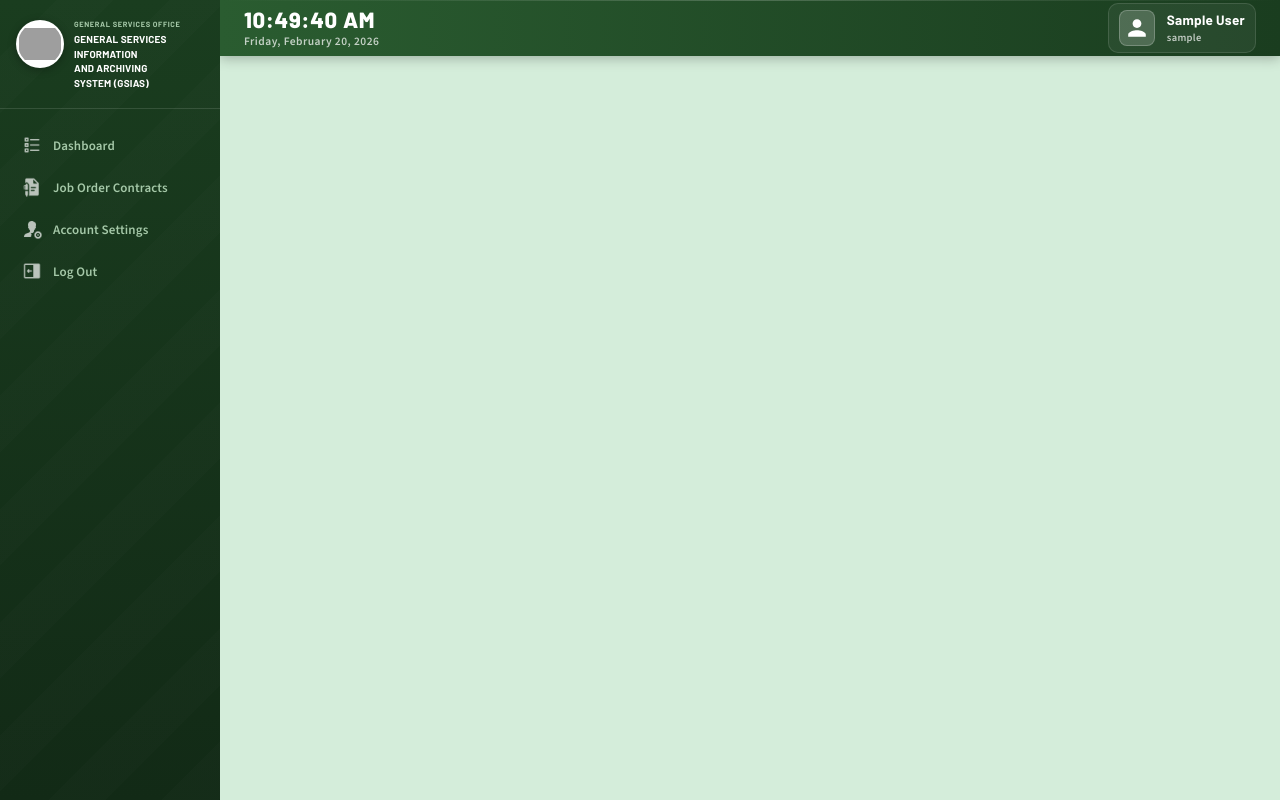
After one commit to PaulineKate/gsias, a PHP site: page /sampledesign.php in a window 1280 px wide. The commit adds this page. Run offline with PHP 8.4, Linux system fonts and the light colour scheme; the visitor is signed in with stand-in values (Sample User, id 1); grey boxes are pictures that could not be loaded.

Commit message:
second commit

```diff
--- a/css_files/jo_contracts.css
+++ b/css_files/jo_contracts.css
@@ -113,7 +113,7 @@
 
 /* Header Row */
 .jo-table thead tr {
-    background: transparent;
+    background: #ffffff;
 }
 
 .jo-table thead th {
--- a/jo_contracts.php
+++ b/jo_contracts.php
@@ -9,7 +9,7 @@ try {
     $sql = "SELECT `jo_id`, `name`, `designation`, `rate`, `date_from`, `date_to`,
                    `funding_charges`, `ref_folder`, `ref_file`
             FROM `jo_contracts`
-            ORDER BY `jo_id` ASC";
+            ORDER BY `date_to` IS NULL DESC, `date_to` DESC";
 
     $stmt       = $conn->query($sql);
     $jo_records = $stmt->fetchAll();
@@ -157,13 +157,13 @@ function fmt_date($d) {
                         <tbody id="joTableBody">
 
                             <?php if (!empty($jo_records)) : ?>
-                                <?php $counter = 1; ?>
+                                <?php $total = count($jo_records); $counter = $total; ?>
                                 <?php foreach ($jo_records as $row) : ?>
                                 <tr class="jo-data-row"
                                     data-name="<?= htmlspecialchars(strtolower($row['name'])) ?>"
                                     data-ref-folder="<?= htmlspecialchars($row['ref_folder']) ?>"
                                     data-has-file="<?= (int)$row['ref_file'] ?>">
-                                    <td><?= $counter++ ?></td>
+                                    <td><?= $counter-- ?></td>
                                     <td><?= htmlspecialchars(strtoupper($row['name'])) ?></td>
                                     <td><?= htmlspecialchars(strtoupper($row['designation'])) ?></td>
                                     <td>₱<?= number_format((float)$row['rate'], 2) ?></td>
--- a/reusable_files/sidebar.php
+++ b/reusable_files/sidebar.php
@@ -67,13 +67,13 @@ $currentPage = basename($_SERVER['PHP_SELF']);
                 </a>
             </li>
             <!-- Log Out -->
-            <li class="nav-item <?= $currentPage === 'account_settings.php' ? 'active' : '' ?>">
+            <li class="nav-item <?= $currentPage === 'logout.php' ? 'active' : '' ?>">
                 <a href="logout.php" class="nav-link">
                     <span class="nav-icon">
-                        <img src="assets/icons/acc_settings_icon.png" alt="Account Settings">
+                        <img src="assets/icons/logout_icon.png" alt="Account Settings">
                     </span>
                     <span class="nav-label">Log Out</span>
-                    <?php if ($currentPage === 'account_settings.php'): ?>
+                    <?php if ($currentPage === 'logout.php'): ?>
                         <span class="nav-active-bar"></span>
                     <?php endif; ?>
                 </a>
--- /dev/null
+++ b/sampledesign.php
@@ -0,0 +1,116 @@
+<?php
+include 'reusable_files/session.php';
+
+?>
+<!DOCTYPE html>
+<html lang="en">
+<head>
+    <meta charset="UTF-8">
+    <meta name="viewport" content="width=device-width, initial-scale=1.0">
+    <title>GSIAS — Dashboard</title>
+
+    <!-- Google Fonts -->
+    <link rel="preconnect" href="https://fonts.googleapis.com">
+    <link rel="preconnect" href="https://fonts.gstatic.com" crossorigin>
+    <link href="https://fonts.googleapis.com/css2?family=Source+Sans+3:wght@400;600;700&family=Barlow:wght@500;700;800&display=swap" rel="stylesheet">
+
+    <!-- Component Styles -->
+    <link rel="stylesheet" href="css_files/sidebar.css">
+    <link rel="stylesheet" href="css_files/header.css">
+    <link rel="stylesheet" href="css_files/main_content.css">
+
+    <style>
+        *, *::before, *::after {
+            box-sizing: border-box;
+            margin: 0;
+            padding: 0;
+        }
+
+        :root {
+            --green-dark:    #1a3d1f;
+            --green-mid:     #2a5c30;
+            --green-light:   #e8f5e9;
+            --green-content: #d4edda;
+            --sidebar-width: 220px;
+            --header-height: 56px;
+        }
+
+        html, body {
+            height: 100%;
+            font-family: 'Source Sans 3', sans-serif;
+            background: var(--green-light);
+            color: #1a2e1c;
+        }
+
+        /* App Shell */
+        .app-shell {
+            display: flex;
+            height: 100vh;
+            overflow: hidden;
+        }
+
+        /* Sidebar Column */
+        .app-sidebar {
+            width: var(--sidebar-width);
+            flex-shrink: 0;
+            height: 100vh;
+            overflow-y: auto;
+            overflow-x: hidden;
+        }
+
+        /* Right Column (header + content) */
+        .app-right {
+            flex: 1;
+            display: flex;
+            flex-direction: column;
+            min-width: 0;
+            overflow: hidden;
+        }
+
+        /* Header row */
+        .app-header {
+            flex-shrink: 0;
+        }
+
+        /* Responsive collapse sidebar */
+        @media (max-width: 768px) {
+            :root {
+                --sidebar-width: 64px;
+            }
+        }
+    </style>
+</head>
+<body>
+
+<div class="app-shell">
+
+    <!-- SIDEBAR -->
+    <aside class="app-sidebar">
+        <?php include 'reusable_files/sidebar.php'; ?>
+    </aside>
+
+    <!-- RIGHT COLUMN (Header + Body) -->
+    <div class="app-right">
+
+        <!-- HEADER -->
+        <div class="app-header">
+            <?php include 'reusable_files/header.php'; ?>
+        </div>
+
+        <!-- MAIN CONTENT -->
+        <main class="main-content">
+
+            <!-- CONTENT GOES HERE -->
+
+
+
+            <!-- END OF CONTENT -->
+
+        </main>
+
+    </div>
+
+</div>
+
+</body>
+</html>
```
Also changed, not shown: account_settings.php (added, +116 -0 lines), assets/icons/logout_icon.png (added), 2 other files.
